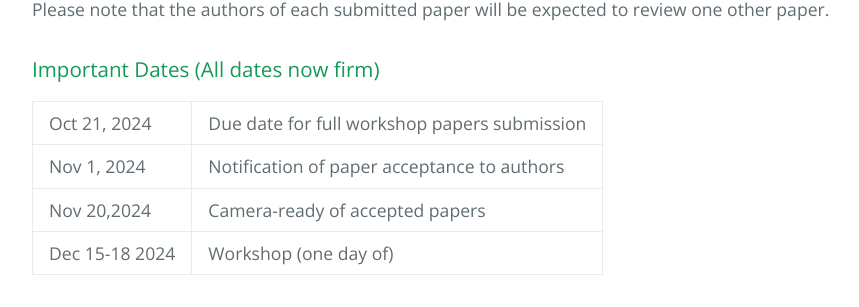
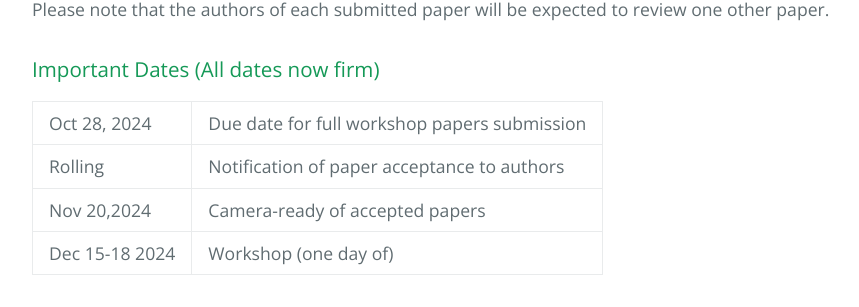
Before and after one commit to bda4hm/bda4hm.github.io, a Jekyll site: the page built from index.md, in a window 1280 px wide and 900 px high, scrolled down 2697 px. Shown: the part 149-456 px from the top of the window, without its empty margins (192-1051 px from the left). Built offline with Jekyll 4.4.1, drawn with Linux system fonts in a browser that asks for light colours; our own code applies the rules of GitHub Pages for plain Markdown files.

Commit message:
Update index.md
Changed submission deadline

```diff
--- a/index.md
+++ b/index.md
@@ -77,8 +77,8 @@ Please note that the authors of each submitted paper will be expected to review
 ### Important Dates (All dates now firm)
 
 |-------|-------------------|
-| Oct 21, 2024 | Due date for full workshop papers submission |
-| Nov 1, 2024 |  Notification of paper acceptance to authors |
+| Oct 28, 2024 | Due date for full workshop papers submission |
+| Rolling |  Notification of paper acceptance to authors |
 | Nov 20,2024 | Camera-ready of accepted papers |
 | Dec 15-18 2024 | Workshop (one day of) |
 
```
